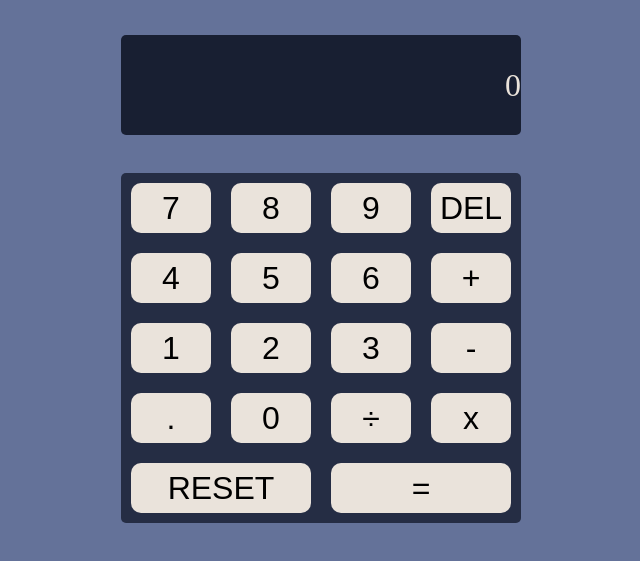
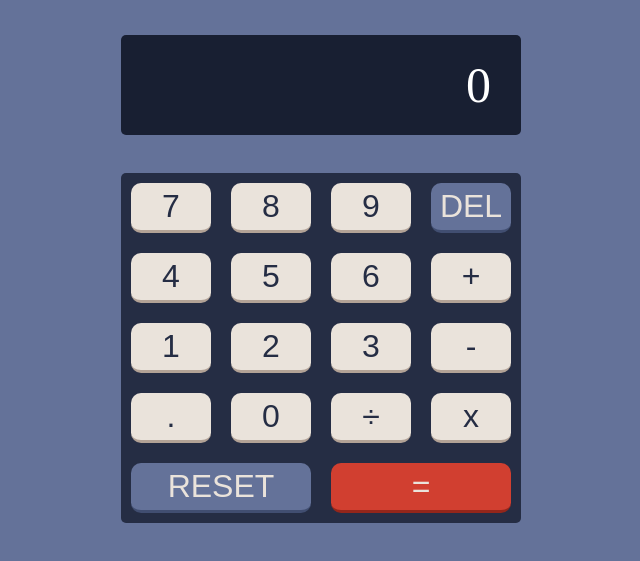
Before and after one commit to ramonferreirareis/calculator, a plain HTML site: page index.html in a window 1280 px wide. Shown: the part 77-638 px from the top of the page, without its empty margins (319-959 px from the left). Drawn offline with Linux system fonts and the light colour scheme.

Commit message:
Add color and shadow to buttons

```diff
--- a/index.html
+++ b/index.html
@@ -18,7 +18,7 @@
                 <button class="numbers">7</button>
                 <button class="numbers">8</button>
                 <button class="numbers">9</button>
-                <button id="delete">DEL</button>
+                <button class="blue-btn" id="delete">DEL</button>
             </div>
             <div class="row">
                 <button class="numbers">4</button>
@@ -39,8 +39,8 @@
                 <button class="operators">x</button>
             </div>
             <div class="row">
-                <button id="clear">RESET</button>
-                <button id="result">=</button>
+                <button class="blue-btn" id="clear">RESET</button>
+                <button class ="red-btn"id="result">=</button>
             </div>
         </div>
     </div>
--- a/style.css
+++ b/style.css
@@ -2,12 +2,15 @@
     --blue_bg:#3b4664;
     --blue_btn:#647299;
     --blue_btn_active:#a2b3e1;
+    --blue_btn_shadow: #414e71;
     --blue_dark:#181f32;
     --blue_dark_btn:#252d44;
     --white_btn: #eae3db;
     --white_btn_active: #ffffff;
+    --white_btn_shadow:#b2a296;
     --red_btn:#d13f30;
     --red_btn_active:#f96c5b;
+    --red_btn_shadow: #94261b;
 }
 
 * {
@@ -46,7 +49,9 @@ body {
 }
 
 .display {
-    color: var(--white_btn);
+    color: var(--white_btn_active);
+    font-size: 50px;;
+    margin-right: 30px;
 }
 
 .buttons {
@@ -55,6 +60,7 @@ body {
     flex-direction: column;
     background-color: var(--blue_dark_btn);
     border-radius: 5px;
+
 }
 
 .buttons .row {
@@ -64,7 +70,8 @@ body {
 .row button {
     flex: 1;
     height: 50px;
-
+    border-bottom: 3px solid var(--white_btn_shadow);
+    color: var(--blue_dark_btn)
 }
 
 button {
@@ -73,3 +80,15 @@ button {
     border-radius: 10px;
     background-color: var(--white_btn);
 }
+
+.row .red-btn {
+    background-color: var(--red_btn);
+    border-bottom: 3px solid var(--red_btn_shadow);
+    color: var(--white_btn);
+}
+
+.row .blue-btn {
+    background-color: var(--blue_btn);
+    border-bottom: 3px solid var(--blue_btn_shadow);
+    color: var(--white_btn);
+}
```
